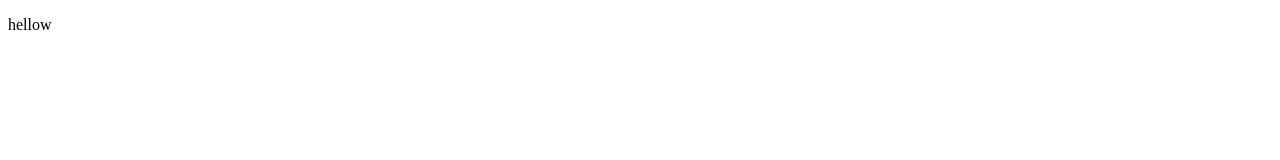
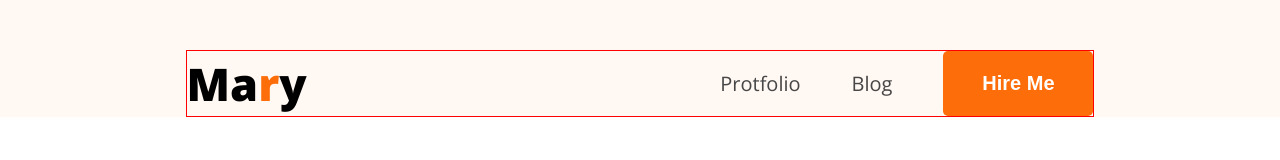
Before and after one commit to MAlmamunislam/protfolio-website-, a plain HTML site: page index.html in a window 1280 px wide. Drawn offline with nearby package versions, Linux system fonts and the light colour scheme.

Commit message:
this is the header

```diff
--- a/index.html
+++ b/index.html
@@ -1,12 +1,29 @@
 <!DOCTYPE html>
 <html lang="en">
-<head>
-     <meta charset="UTF-8">
-     <meta name="viewport" content="width=device-width, initial-scale=1.0">
-     <title>Al-Mamun protfolio</title>
-</head>
-<body>
-     <p>hellow </p>
-
-</body>
+  <head>
+    <meta charset="UTF-8" />
+    <meta name="viewport" content="width=device-width, initial-scale=1.0" />
+    <title>Al-Mamun protfolio</title>
+    <link rel="preconnect" href="https://fonts.googleapis.com" />
+    <link rel="preconnect" href="https://fonts.gstatic.com" crossorigin />
+    <link
+      href="https://fonts.googleapis.com/css2?family=Open+Sans:ital,wght@0,300..800;1,300..800&display=swap"
+      rel="stylesheet"
+    />
+    <link rel="stylesheet" href="style/protfolio.css" />
+  </head>
+  <body class="font">
+    <header>
+      <nav>
+        <div class="logo">
+          <h2>Ma<span class="color">r</span>y</h2>
+        </div>
+        <ul class="manu">
+          <li><a href="">Protfolio</a></li>
+          <li><a href="">Blog</a></li>
+          <li><button class="btm">Hire Me</button></li>
+        </ul>
+      </nav>
+    </header>
+  </body>
 </html>
--- /dev/null
+++ b/style/protfolio.css
@@ -0,0 +1,67 @@
+.font {
+     font-family: "Open Sans", sans-serif;
+     font-optical-sizing: auto;
+
+}
+
+header {
+     background-color: #FFF8F3;
+     padding-top: 50px;
+
+}
+
+* {
+     margin: 0;
+     padding: 0;
+     box-sizing: border-box;
+}
+
+nav {
+     width: 71%;
+     max-width: 1140px;
+     border: 1px solid red;
+     margin: 0px auto;
+     display: flex;
+     justify-content: space-between;
+     align-items: center;
+
+}
+
+.logo h2 {
+     font-size: 45px;
+     font-weight: 900;
+}
+
+.color {
+     color: #FD6E0A;
+
+}
+
+.manu {
+     display: flex;
+     gap: 51px;
+     list-style: none;
+     text-decoration: none;
+     align-items: center;
+
+}
+
+nav .manu a {
+     text-decoration: none;
+     font-size: 20px;
+     color: #474747;
+
+}
+
+/* common button  */
+.btm {
+     background-color: #FD6E0A;
+     width:150px ;
+     height:65px ;
+     font-size: 20px;
+     color: white;
+     border: none;
+     border-radius: 5px;
+     padding: 18px 35px;
+     font-weight: bold;
+}
```
